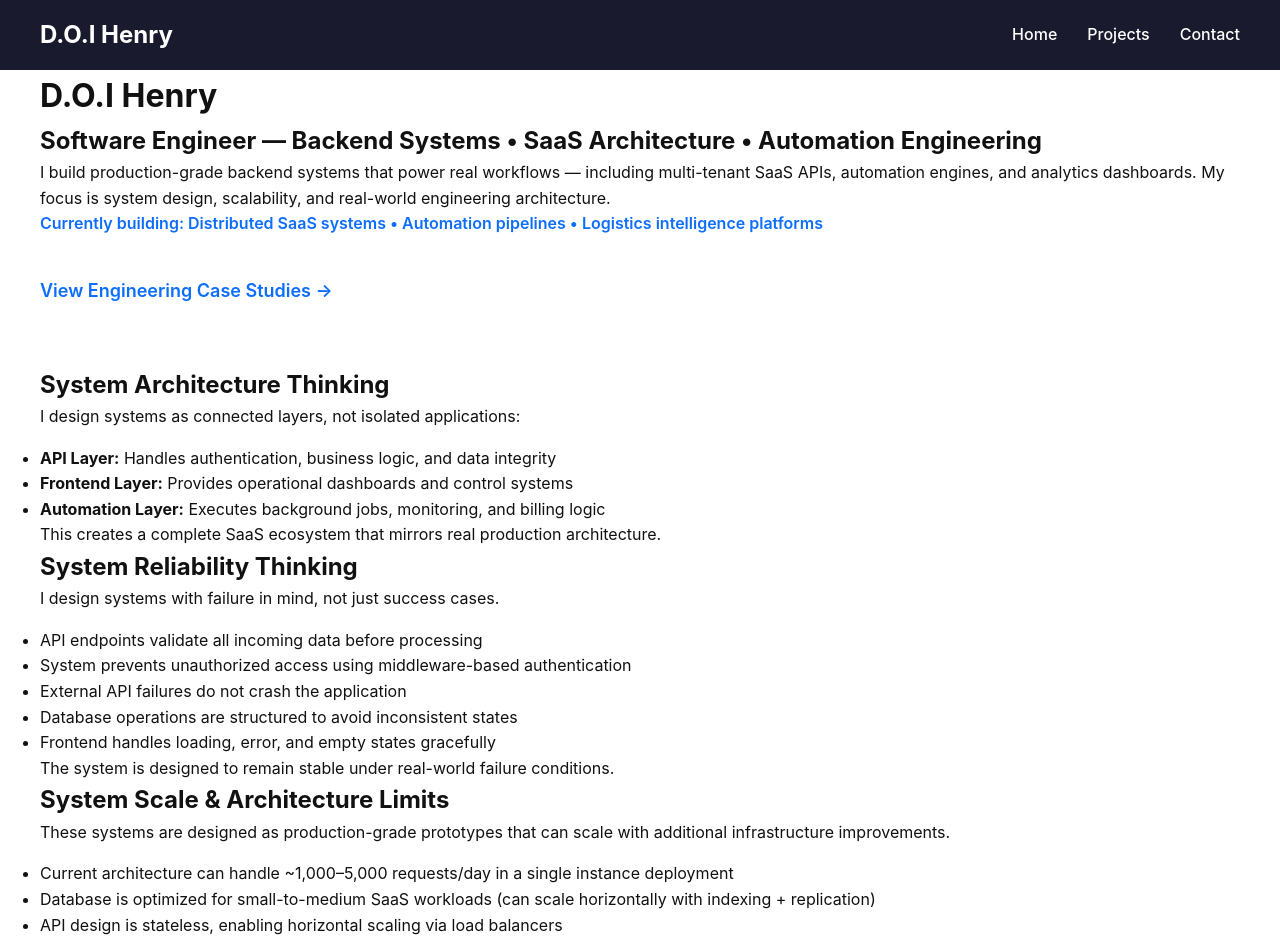
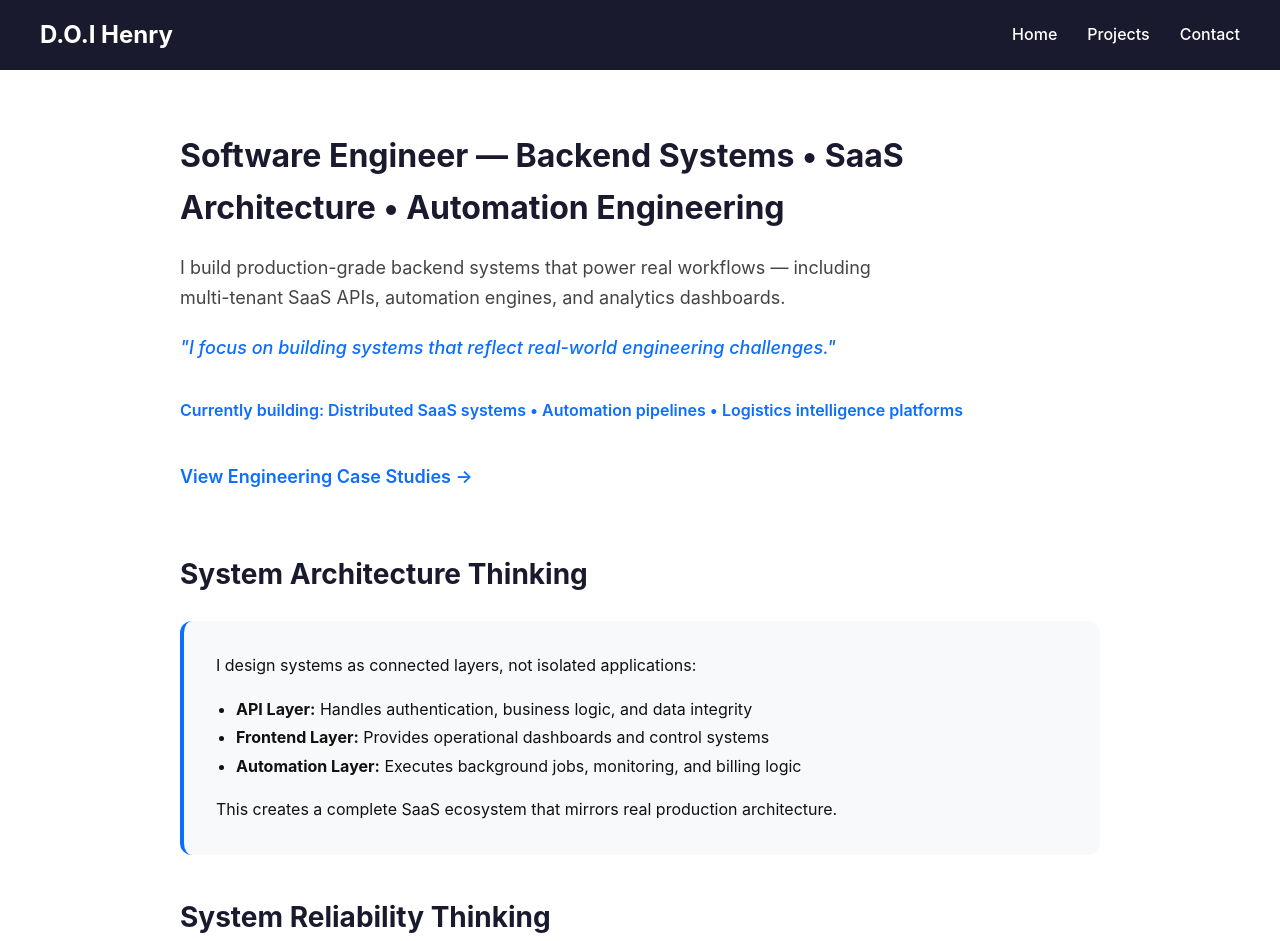
Before and after one commit to dikeojoifeanyi001-hub/doi-henry-portfolio, a React (Vite) app: page / in a window 1280 px wide. Shown: the top 941 px of the page. Built offline with nearby package versions, Linux system fonts and the light colour scheme; the HTML template or start-up script is replaced by a standard one.

Commit message:
Restore full Home and Contact pages with all original cards and sections

```diff
--- a/src/pages/Contact.jsx
+++ b/src/pages/Contact.jsx
@@ -1,26 +1,95 @@
 export default function Contact() {
+  const containerStyle = {
+    maxWidth: "600px",
+    margin: "0 auto",
+    padding: "60px 40px",
+    textAlign: "center"
+  };
+
+  const titleStyle = {
+    fontSize: "36px",
+    fontWeight: "700",
+    marginBottom: "40px",
+    color: "#1a1a2e"
+  };
+
+  const cardStyle = {
+    backgroundColor: "white",
+    borderRadius: "12px",
+    padding: "40px",
+    boxShadow: "0 2px 12px rgba(0,0,0,0.06)",
+    border: "1px solid #eee"
+  };
+
+  const infoBlockStyle = {
+    marginBottom: "24px",
+    padding: "20px",
+    backgroundColor: "#f8f9fa",
+    borderRadius: "8px"
+  };
+
+  const labelStyle = {
+    fontSize: "13px",
+    fontWeight: "700",
+    color: "#0d6efd",
+    marginBottom: "8px",
+    textTransform: "uppercase",
+    letterSpacing: "1px"
+  };
+
+  const valueStyle = {
+    fontSize: "18px",
+    color: "#1a1a2e"
+  };
+
+  const linkStyle = {
+    color: "#0d6efd",
+    textDecoration: "none",
+    fontWeight: "500"
+  };
+
+  const noteStyle = {
+    marginTop: "32px",
+    padding: "20px",
+    backgroundColor: "#e9ecef",
+    borderRadius: "8px",
+    fontSize: "14px",
+    color: "#555"
+  };
+
   return (
-    <div className="container" style={{ maxWidth: "600px", textAlign: "center" }}>
-      <h1>Contact Me</h1>
+    <div style={containerStyle}>
+      <h1 style={titleStyle}>Contact Me</h1>
 
-      <div className="card">
-        <div style={{ marginBottom: "24px", padding: "16px", backgroundColor: "#f8f9fa", borderRadius: "8px" }}>
-          <div style={{ fontSize: "13px", fontWeight: "700", color: "#0d6efd", marginBottom: "8px", textTransform: "uppercase", letterSpacing: "1px" }}>Email</div>
-          <div><a href="mailto:dikeojo.ifeanyi001@gmail.com">dikeojo.ifeanyi001@gmail.com</a></div>
+      <div style={cardStyle}>
+        <div style={infoBlockStyle}>
+          <div style={labelStyle}>Email</div>
+          <div style={valueStyle}>
+            <a href="mailto:dikeojo.ifeanyi001@gmail.com" style={linkStyle}>
+              dikeojo.ifeanyi001@gmail.com
+            </a>
+          </div>
         </div>
 
-        <div style={{ marginBottom: "24px", padding: "16px", backgroundColor: "#f8f9fa", borderRadius: "8px" }}>
-          <div style={{ fontSize: "13px", fontWeight: "700", color: "#0d6efd", marginBottom: "8px", textTransform: "uppercase", letterSpacing: "1px" }}>GitHub</div>
-          <div><a href="https://github.com/dikeojoifeanyi001-hub" target="_blank" rel="noopener noreferrer">github.com/dikeojoifeanyi001-hub</a></div>
+        <div style={infoBlockStyle}>
+          <div style={labelStyle}>GitHub</div>
+          <div style={valueStyle}>
+            <a href="https://github.com/dikeojoifeanyi001-hub" target="_blank" rel="noopener noreferrer" style={linkStyle}>
+              github.com/dikeojoifeanyi001-hub
+            </a>
+          </div>
         </div>
 
-        <div style={{ marginBottom: "24px", padding: "16px", backgroundColor: "#f8f9fa", borderRadius: "8px" }}>
-          <div style={{ fontSize: "13px", fontWeight: "700", color: "#0d6efd", marginBottom: "8px", textTransform: "uppercase", letterSpacing: "1px" }}>Open To</div>
-          <div>Backend Engineer • Software Engineer • Systems Engineer</div>
+        <div style={infoBlockStyle}>
+          <div style={labelStyle}>Open To</div>
+          <div style={valueStyle}>
+            Backend Engineer • Software Engineer • Systems Engineer
+          </div>
         </div>
 
-        <div style={{ marginTop: "24px", padding: "16px", backgroundColor: "#e9ecef", borderRadius: "8px", fontSize: "14px" }}>
-          📍 Available for remote opportunities worldwide.
+        <div style={noteStyle}>
+          📍 Available for remote opportunities worldwide.<br />
+          I respond within 24 hours.
         </div>
       </div>
     </div>
--- a/src/pages/Home.jsx
+++ b/src/pages/Home.jsx
@@ -1,89 +1,185 @@
 export default function Home() {
+  const containerStyle = {
+    maxWidth: "1000px",
+    margin: "0 auto",
+    padding: "60px 40px"
+  };
+
+  const heroStyle = {
+    marginBottom: "60px"
+  };
+
+  const titleStyle = {
+    fontSize: "32px",
+    fontWeight: "700",
+    marginBottom: "20px",
+    color: "#1a1a2e"
+  };
+
+  const descriptionStyle = {
+    fontSize: "18px",
+    lineHeight: "1.7",
+    color: "#444",
+    maxWidth: "700px",
+    marginBottom: "20px"
+  };
+
+  const focusStatementStyle = {
+    fontSize: "18px",
+    fontWeight: "500",
+    color: "#0d6efd",
+    marginBottom: "35px",
+    fontStyle: "italic"
+  };
+
+  const buildingStyle = {
+    fontWeight: "600",
+    color: "#0d6efd",
+    marginBottom: "40px",
+    fontSize: "16px"
+  };
+
+  const linkStyle = {
+    fontSize: "18px",
+    fontWeight: "600",
+    color: "#0d6efd",
+    textDecoration: "none"
+  };
+
+  const sectionTitleStyle = {
+    fontSize: "28px",
+    fontWeight: "700",
+    marginBottom: "24px",
+    color: "#1a1a2e"
+  };
+
+  const boxStyle = {
+    backgroundColor: "#f8f9fa",
+    padding: "32px",
+    borderRadius: "12px",
+    marginBottom: "40px",
+    borderLeft: "4px solid #0d6efd"
+  };
+
+  const reliabilityBoxStyle = {
+    backgroundColor: "#fff8e7",
+    padding: "32px",
+    borderRadius: "12px",
+    marginBottom: "40px",
+    borderLeft: "4px solid #ffc107"
+  };
+
+  const scaleBoxStyle = {
+    backgroundColor: "#e7f3ff",
+    padding: "32px",
+    borderRadius: "12px",
+    marginBottom: "40px",
+    borderLeft: "4px solid #0d6efd"
+  };
+
+  const listStyle = {
+    paddingLeft: "20px",
+    lineHeight: "1.8",
+    marginTop: "16px",
+    marginBottom: "16px"
+  };
+
+  const footerStyle = {
+    marginTop: "60px",
+    paddingBottom: "40px",
+    textAlign: "center",
+    borderTop: "1px solid #eee",
+    paddingTop: "40px"
+  };
+
   return (
-    <div className="container">
+    <div style={containerStyle}>
       {/* HERO SECTION */}
-      <div style={{ marginBottom: "60px" }}>
-        <h1>D.O.I Henry</h1>
-        <h2>Software Engineer — Backend Systems • SaaS Architecture • Automation Engineering</h2>
-        <p>
+      <div style={heroStyle}>
+        <h1 style={titleStyle}>Software Engineer — Backend Systems • SaaS Architecture • Automation Engineering</h1>
+        <p style={descriptionStyle}>
           I build production-grade backend systems that power real workflows —
           including multi-tenant SaaS APIs, automation engines, and analytics dashboards.
-          My focus is system design, scalability, and real-world engineering architecture.
         </p>
-        <div style={{ fontWeight: "600", color: "#0d6efd", marginBottom: "40px", fontSize: "16px" }}>
+        <p style={focusStatementStyle}>
+          "I focus on building systems that reflect real-world engineering challenges."
+        </p>
+        <div style={buildingStyle}>
           Currently building: Distributed SaaS systems • Automation pipelines • Logistics intelligence platforms
         </div>
         <div>
-          <a href="/projects" style={{ fontSize: "18px", fontWeight: "600", color: "#0d6efd", textDecoration: "none" }}>
-            View Engineering Case Studies →
-          </a>
+          <a href="/projects" style={linkStyle}>View Engineering Case Studies →</a>
         </div>
       </div>
 
       {/* SYSTEM ARCHITECTURE THINKING */}
-      <h2>System Architecture Thinking</h2>
-      <div className="info-box">
-        <p style={{ marginBottom: "16px" }}>
+      <h2 style={sectionTitleStyle}>System Architecture Thinking</h2>
+      <div style={boxStyle}>
+        <p style={{ fontSize: "16px", lineHeight: "1.6", marginBottom: "16px" }}>
           I design systems as connected layers, not isolated applications:
         </p>
-        <ul>
+        <ul style={listStyle}>
           <li><strong>API Layer:</strong> Handles authentication, business logic, and data integrity</li>
           <li><strong>Frontend Layer:</strong> Provides operational dashboards and control systems</li>
           <li><strong>Automation Layer:</strong> Executes background jobs, monitoring, and billing logic</li>
         </ul>
-        <p style={{ marginBottom: 0 }}>
+        <p style={{ fontSize: "16px", lineHeight: "1.6", marginTop: "16px", marginBottom: 0 }}>
           This creates a complete SaaS ecosystem that mirrors real production architecture.
         </p>
       </div>
 
       {/* SYSTEM RELIABILITY THINKING */}
-      <h2>System Reliability Thinking</h2>
-      <div className="reliability-box">
-        <p style={{ marginBottom: "16px" }}>
+      <h2 style={sectionTitleStyle}>System Reliability Thinking</h2>
+      <div style={reliabilityBoxStyle}>
+        <p style={{ fontSize: "16px", lineHeight: "1.6", marginBottom: "16px" }}>
           I design systems with failure in mind, not just success cases.
         </p>
-        <ul>
+        <ul style={listStyle}>
           <li>API endpoints validate all incoming data before processing</li>
           <li>System prevents unauthorized access using middleware-based authentication</li>
           <li>External API failures do not crash the application</li>
           <li>Database operations are structured to avoid inconsistent states</li>
           <li>Frontend handles loading, error, and empty states gracefully</li>
         </ul>
-        <p style={{ marginBottom: 0 }}>
+        <p style={{ fontSize: "16px", lineHeight: "1.6", marginBottom: 0 }}>
           The system is designed to remain stable under real-world failure conditions.
         </p>
       </div>
 
       {/* SCALE & SYSTEM LIMITS */}
-      <h2>System Scale & Architecture Limits</h2>
-      <div className="scale-box">
-        <p style={{ marginBottom: "16px" }}>
+      <h2 style={sectionTitleStyle}>System Scale & Architecture Limits</h2>
+      <div style={scaleBoxStyle}>
+        <p style={{ fontSize: "16px", lineHeight: "1.6", marginBottom: "16px" }}>
           These systems are designed as production-grade prototypes that can scale
           with additional infrastructure improvements.
         </p>
-        <ul>
+        <ul style={listStyle}>
           <li>Current architecture can handle ~1,000–5,000 requests/day in a single instance deployment</li>
           <li>Database is optimized for small-to-medium SaaS workloads (can scale horizontally with indexing + replication)</li>
           <li>API design is stateless, enabling horizontal scaling via load balancers</li>
           <li>Risk scoring logic runs in O(1) time per request (constant-time computation)</li>
         </ul>
-        <p style={{ marginBottom: 0 }}>
+        <p style={{ fontSize: "16px", lineHeight: "1.6", marginBottom: 0 }}>
           If scaled to production level, I would introduce caching (Redis), queue workers,
           and read replicas for database scaling.
         </p>
       </div>
 
       {/* FOOTER */}
-      <div className="footer">
+      <div style={footerStyle}>
         <h3 style={{ fontSize: "22px", marginBottom: "16px" }}>Open to Software Engineering Roles</h3>
         <p style={{ marginBottom: "16px", color: "#555" }}>
           I specialize in backend systems, scalable APIs, and automation engineering.
         </p>
         <p style={{ marginBottom: "8px" }}>
-          📧 <a href="mailto:dikeojo.ifeanyi001@gmail.com">dikeojo.ifeanyi001@gmail.com</a>
+          📧 <a href="mailto:dikeojo.ifeanyi001@gmail.com" style={{ color: "#0d6efd", textDecoration: "none" }}>
+            dikeojo.ifeanyi001@gmail.com
+          </a>
         </p>
         <p style={{ marginBottom: "16px" }}>
-          🔗 <a href="https://github.com/dikeojoifeanyi001-hub" target="_blank" rel="noopener noreferrer">github.com/dikeojoifeanyi001-hub</a>
+          🔗 <a href="https://github.com/dikeojoifeanyi001-hub" target="_blank" rel="noopener noreferrer" style={{ color: "#0d6efd", textDecoration: "none" }}>
+            github.com/dikeojoifeanyi001-hub
+          </a>
         </p>
         <p style={{ fontSize: "14px", color: "#666", marginTop: "24px" }}>
           Built with React, Node.js, PostgreSQL, Cloudflare, and Railway
```
